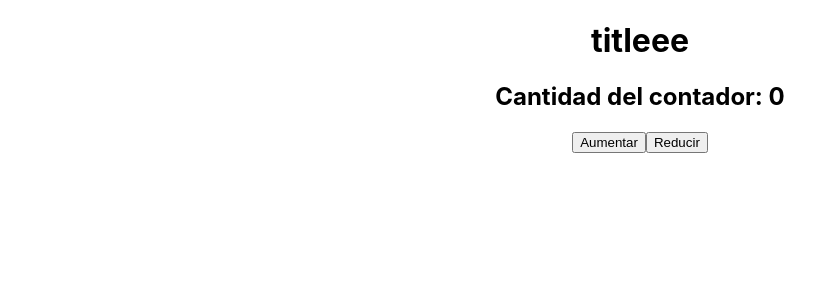
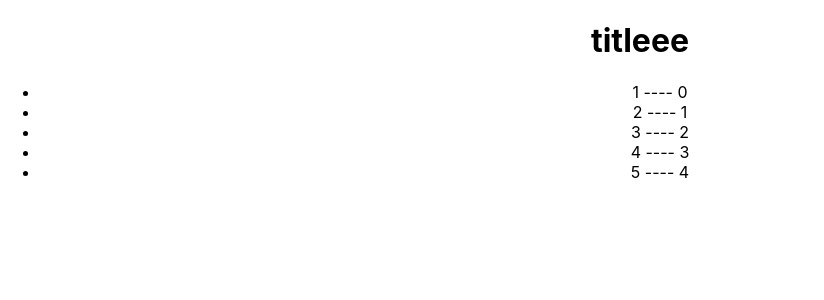
Before and after one commit to samueldazadaza/cursoreact, a React (Create React App) app: page / in a window 1280 px wide. Shown: the top 300 px of the page, without its empty margins (0-824 px from the left). Built offline with nearby package versions, Linux system fonts and the light colour scheme.

Commit message:
15- list key map

```diff
--- a/src/App.jsx
+++ b/src/App.jsx
@@ -1,12 +1,12 @@
 import React from 'react';
 import './App.css';
-import Contador from './components/Contador'
+import Listado from './components/Listado'
 
 function App() {
   return (
     <div className="App">
       <h1>titleee</h1>
-      <Contador></Contador>
+      <Listado></Listado>
     </div>
   );
 }
--- /dev/null
+++ b/src/components/Listado.jsx
@@ -0,0 +1,22 @@
+import React, {Fragment, useState} from 'react'
+
+const Listado = () => {
+
+const [numeros, setNumeros] = useState([1,2,3,4,5])
+
+  return (
+    <Fragment>
+        <ul>
+            {
+                numeros.map ( (item, index) =>
+                <li key={index}>
+                    {item} ---- {index}
+                </li>
+                )
+            }
+        </ul>
+    </Fragment>
+  )
+}
+
+export default Listado
```
